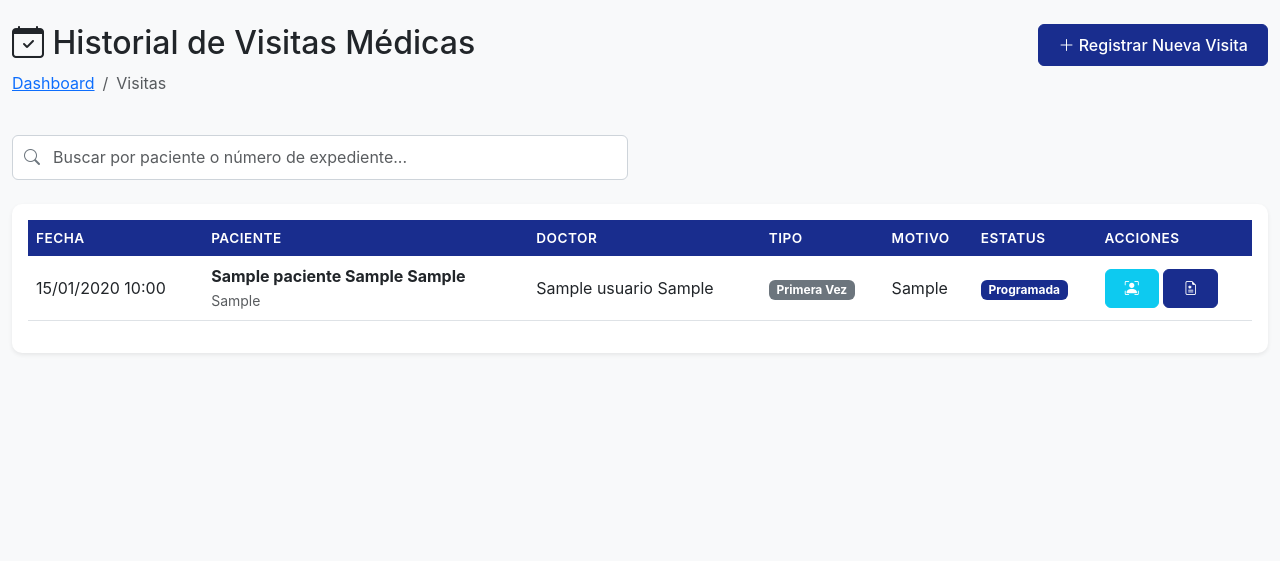
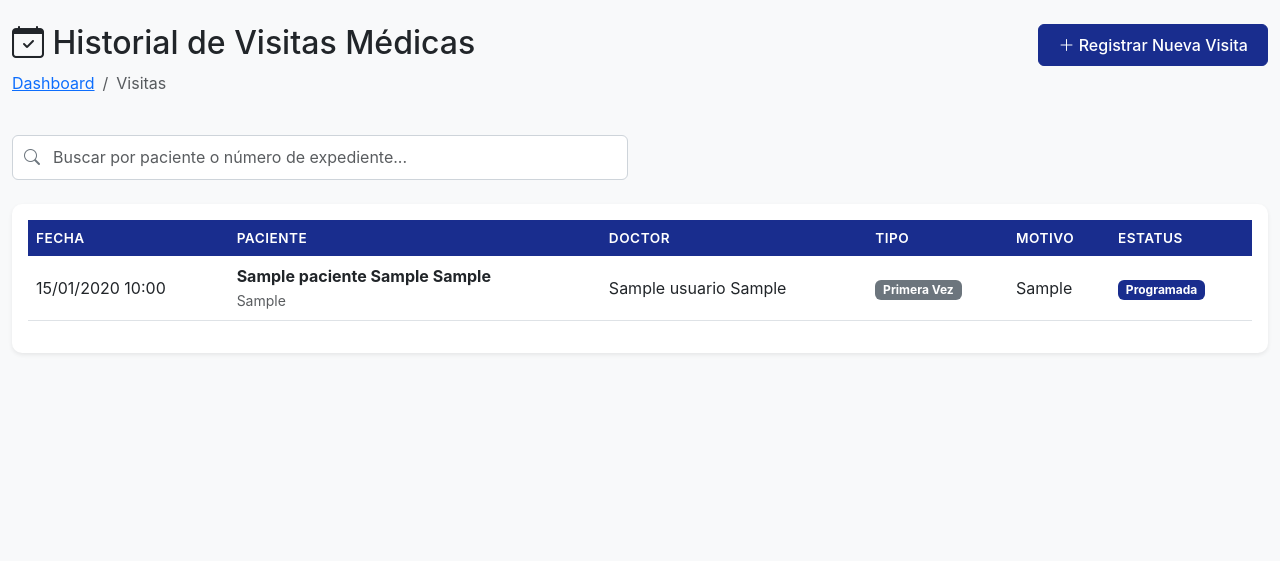
Before and after one commit to medina123421/clinicaCIAD, a PHP site: page /Clinica/app/views/visitas/lista.php in a window 1280 px wide. Shown: the part 57-618 px from the top of the page. Run offline with PHP 8.4, Linux system fonts and the light colour scheme; the visitor is signed in with stand-in values (Sample User, id 1); tables that the repository leaves empty hold one stand-in row (values such as "Sample post").

Commit message:
Eliminada columna de acciones en el historial de visitas por ser innecesaria

```diff
--- a/app/ajax/buscar_visitas.php
+++ b/app/ajax/buscar_visitas.php
@@ -46,14 +46,10 @@ try {
             $html .= '<td><span class="badge bg-secondary">' . htmlspecialchars($visita['tipo_visita']) . '</span></td>';
             $html .= '<td>' . htmlspecialchars(substr($visita['motivo_consulta'], 0, 50)) . (strlen($visita['motivo_consulta']) > 50 ? '...' : '') . '</td>';
             $html .= '<td><span class="badge bg-' . $estatusColor . '">' . htmlspecialchars($visita['estatus']) . '</span></td>';
-            $html .= '<td>';
-            $html .= '<a href="../pacientes/detalle.php?id=' . $visita['id_paciente'] . '" class="btn btn-sm btn-info text-white" title="Ver Expediente del Paciente" data-bs-toggle="tooltip"><i class="bi bi-person-bounding-box"></i></a> ';
-            $html .= '<a href="../especialidades/medicina_interna.php?id_visita=' . $visita['id_visita'] . '" class="btn btn-sm btn-primary" title="Ir a Consulta Medicina Interna" data-bs-toggle="tooltip"><i class="bi bi-file-earmark-medical"></i></a>';
-            $html .= '</td>';
             $html .= '</tr>';
         }
     } else {
-        $html = '<tr><td colspan="7" class="text-center text-muted">No se encontraron visitas que coincidan con la búsqueda.</td></tr>';
+        $html = '<tr><td colspan="6" class="text-center text-muted">No se encontraron visitas que coincidan con la búsqueda.</td></tr>';
     }
 
     echo json_encode([
--- a/app/views/visitas/lista.php
+++ b/app/views/visitas/lista.php
@@ -77,7 +77,6 @@ include '../../includes/header.php';
                             <th>Tipo</th>
                             <th>Motivo</th>
                             <th>Estatus</th>
-                            <th>Acciones</th>
                         </tr>
                     </thead>
                     <tbody>
@@ -120,18 +119,6 @@ include '../../includes/header.php';
                                     <span
                                         class="badge bg-<?= $estatusColor ?>"><?= htmlspecialchars($visita['estatus']) ?></span>
                                 </td>
-                                <td>
-                                    <a href="../pacientes/detalle.php?id=<?= $visita['id_paciente'] ?>"
-                                        class="btn btn-sm btn-info text-white" title="Ver Expediente del Paciente"
-                                        data-bs-toggle="tooltip">
-                                        <i class="bi bi-person-bounding-box"></i>
-                                    </a>
-                                    <a href="../especialidades/medicina_interna.php?id_visita=<?= $visita['id_visita'] ?>"
-                                        class="btn btn-sm btn-primary" title="Ir a Consulta Medicina Interna"
-                                        data-bs-toggle="tooltip">
-                                        <i class="bi bi-file-earmark-medical"></i>
-                                    </a>
-                                </td>
                             </tr>
                         <?php endforeach; ?>
                     </tbody>
```
